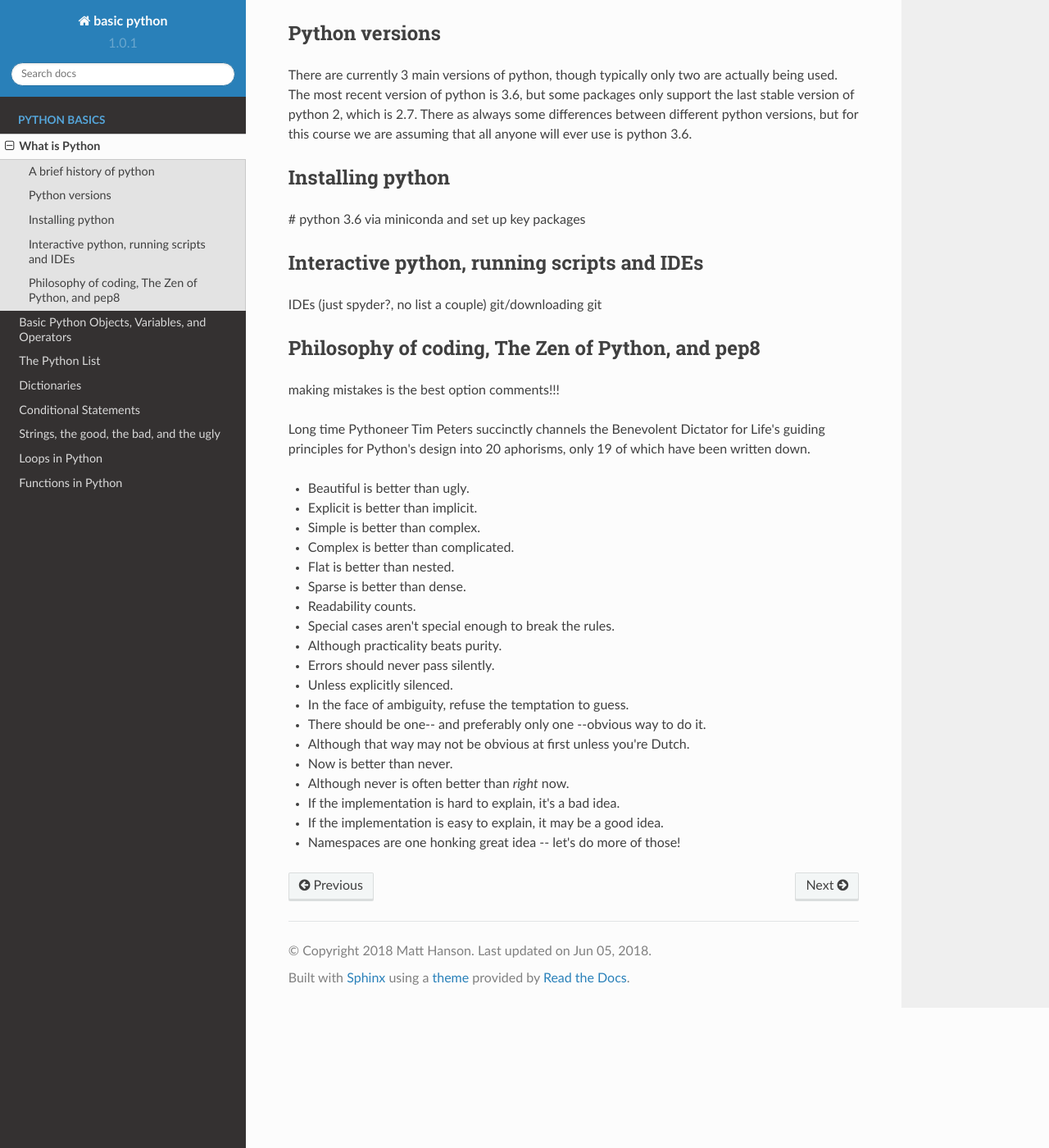
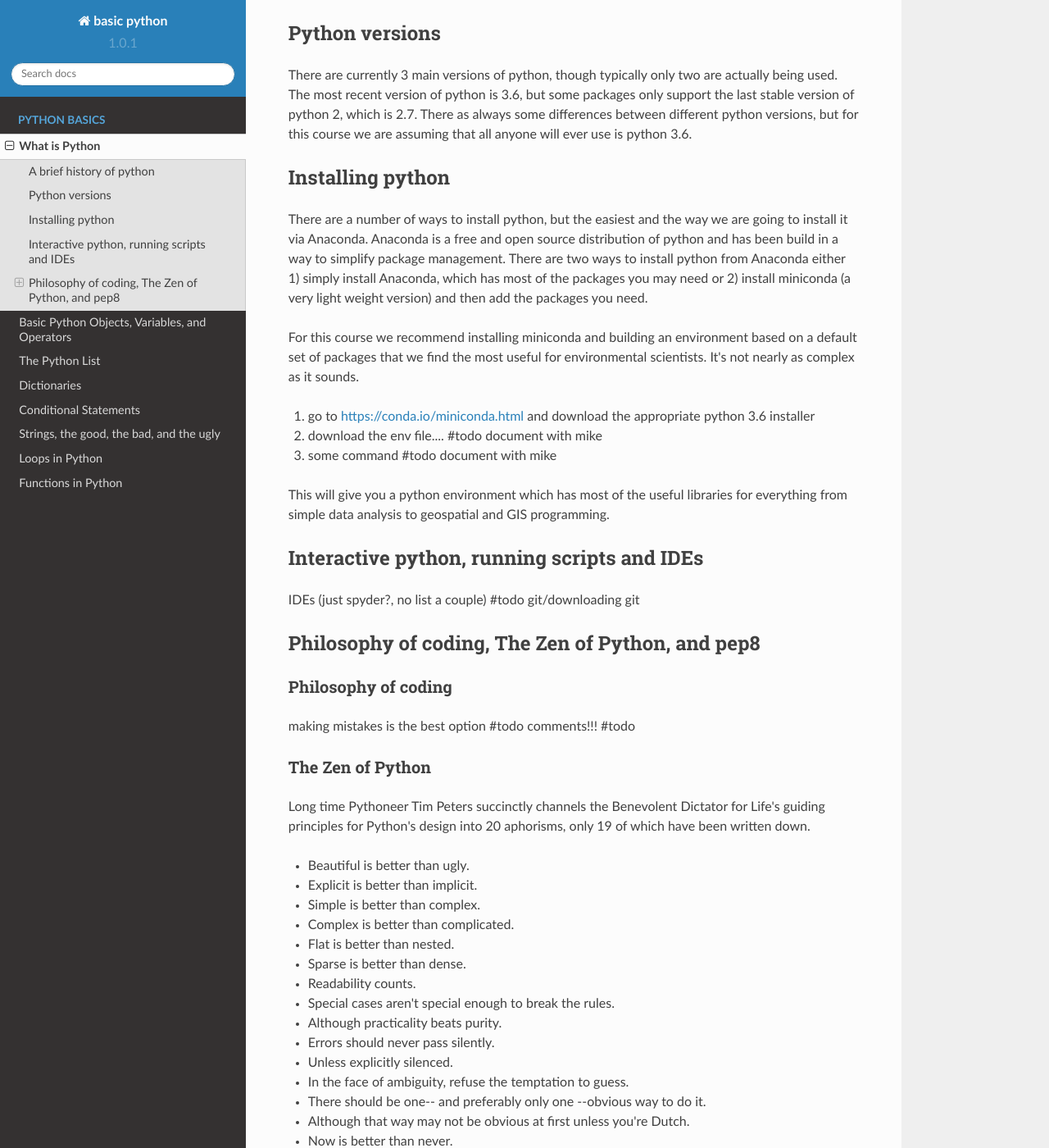
Before and after one commit to hansonmcoombs/training-basic_python, a Sphinx documentation site: the page built from sphinx/source/what_python.rst, in a window 1280 px wide and 1400 px high, scrolled down 1500 px. Shown: the whole window at 82% size. Built offline with Sphinx 7.4.7 and the Read the Docs theme 2.0.0, drawn with Linux system fonts in a browser that asks for light colours.

Commit message:
debug functions, start what python

```diff
--- a/sphinx/source/what_python.rst
+++ b/sphinx/source/what_python.rst
@@ -1,6 +1,5 @@
 What is Python
 ================
-
 
 The official description of python is:
 
@@ -43,21 +42,41 @@ use is python 3.6.
 Installing python
 -------------------
 
-# python 3.6 via miniconda and set up key packages
+There are a number of ways to install python, but the easiest and the way we are going to install it via Anaconda.
+Anaconda is a free and open source distribution of python and has been build in a way to simplify package management.
+There are two ways to install python from Anaconda either 1) simply install Anaconda, which has most of the packages
+you may need or 2) install miniconda (a very light weight version) and then add the packages you need.
+
+For this course we recommend installing miniconda and building an environment based on a default set of packages that
+we find the most useful for environmental scientists. It's not nearly as complex as it sounds.
+
+1. go to https://conda.io/miniconda.html and download the appropriate python 3.6 installer
+
+2. download the env file.... #todo document with mike
+
+3. some command #todo document with mike
+
+This will give you a python environment which has most of the useful libraries for everything from simple data analysis
+to geospatial and GIS programming.
+
 
 Interactive python, running scripts and IDEs
 ---------------------------------------------
 
-IDEs (just spyder?, no list a couple)
+IDEs (just spyder?, no list a couple) #todo
 git/downloading git
 
 Philosophy of coding, The Zen of Python, and pep8
 ---------------------------------------------------
 
-making mistakes is the best option
-comments!!!
+Philosophy of coding
+^^^^^^^^^^^^^^^^^^^^^^^
 
+making mistakes is the best option #todo
+comments!!! #todo
 
+The Zen of Python
+^^^^^^^^^^^^^^^^^^^^
 
 Long time Pythoneer Tim Peters succinctly channels the Benevolent Dictator for Life's guiding principles for Python's
 design into 20 aphorisms, only 19 of which have been written down.
@@ -81,3 +100,8 @@ design into 20 aphorisms, only 19 of which have been written down.
 - If the implementation is hard to explain, it's a bad idea.
 - If the implementation is easy to explain, it may be a good idea.
 - Namespaces are one honking great idea -- let's do more of those!
+
+Pep8
+^^^^^^^
+
+#todo
```
